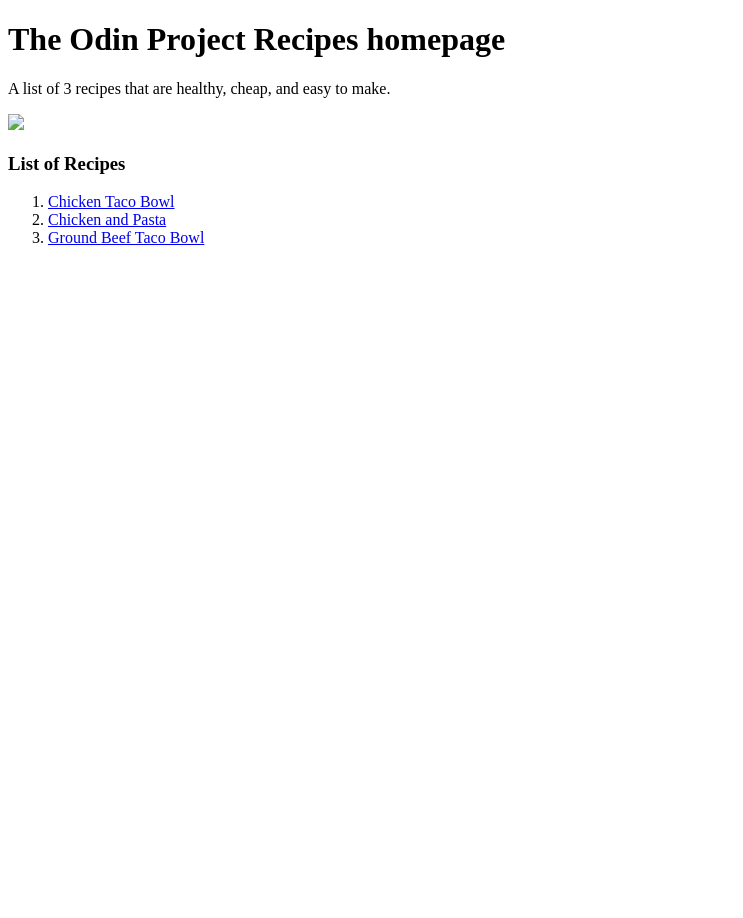
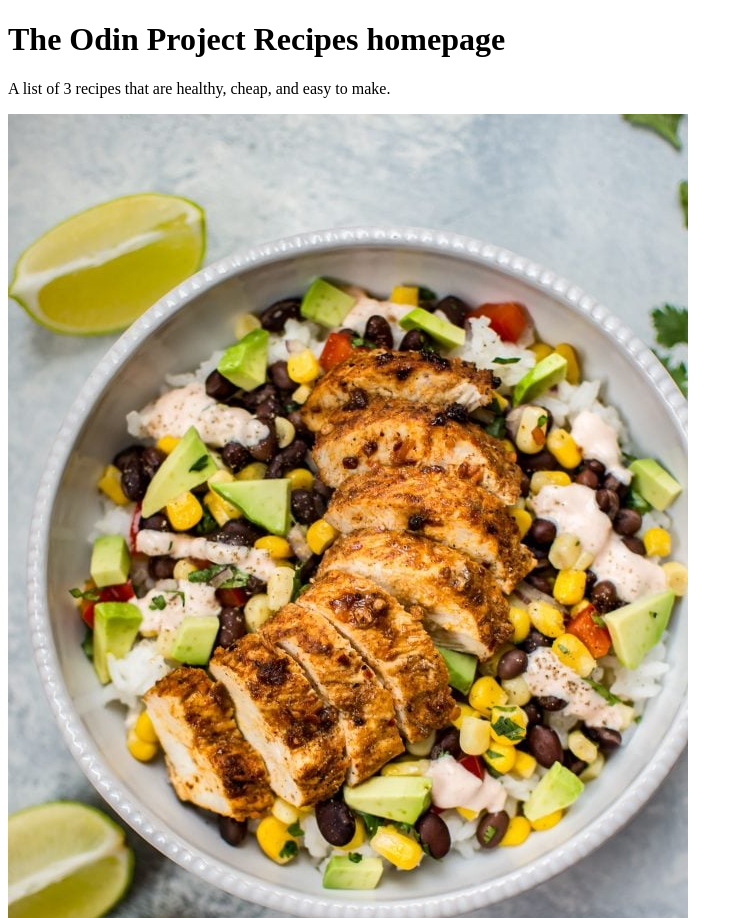
Before and after one commit to Jackmckelvey/odin-recipes, a plain HTML site: page index.html in a window 1280 px wide. Shown: the top 918 px of the page, without its empty margins (0-743 px from the left). Before the commit the page ends 800 px from the top, so only its background shows below. Drawn offline with Linux system fonts and the light colour scheme; the site is published under a folder, as on GitHub Pages, so addresses that start at the root find nothing.

Commit message:
index image test v2

```diff
--- a/index.html
+++ b/index.html
@@ -7,7 +7,7 @@
     <body>
         <h1>The Odin Project Recipes homepage</h1>
         <p>A list of 3 recipes that are healthy, cheap, and easy to make.</p>
-        <img src = "/images/chickentacobowl.jpg">
+        <img src = "./images/chickentacobowl.jpg">
         <h3>List of Recipes</h3>
         <ol>
             <li><a href = "./recipes/ChickenTacoBowl.html"> Chicken Taco Bowl</a></li>
```
